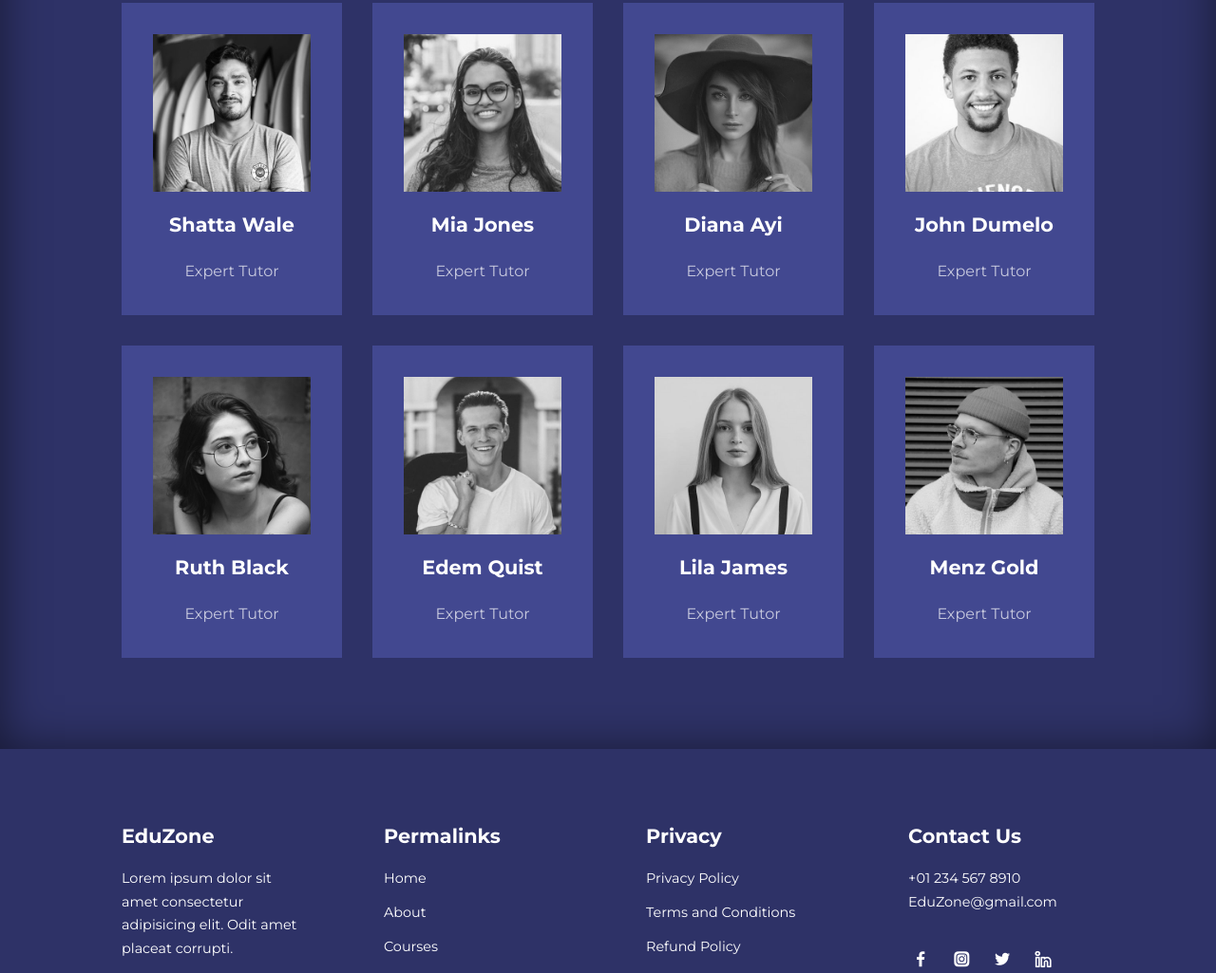
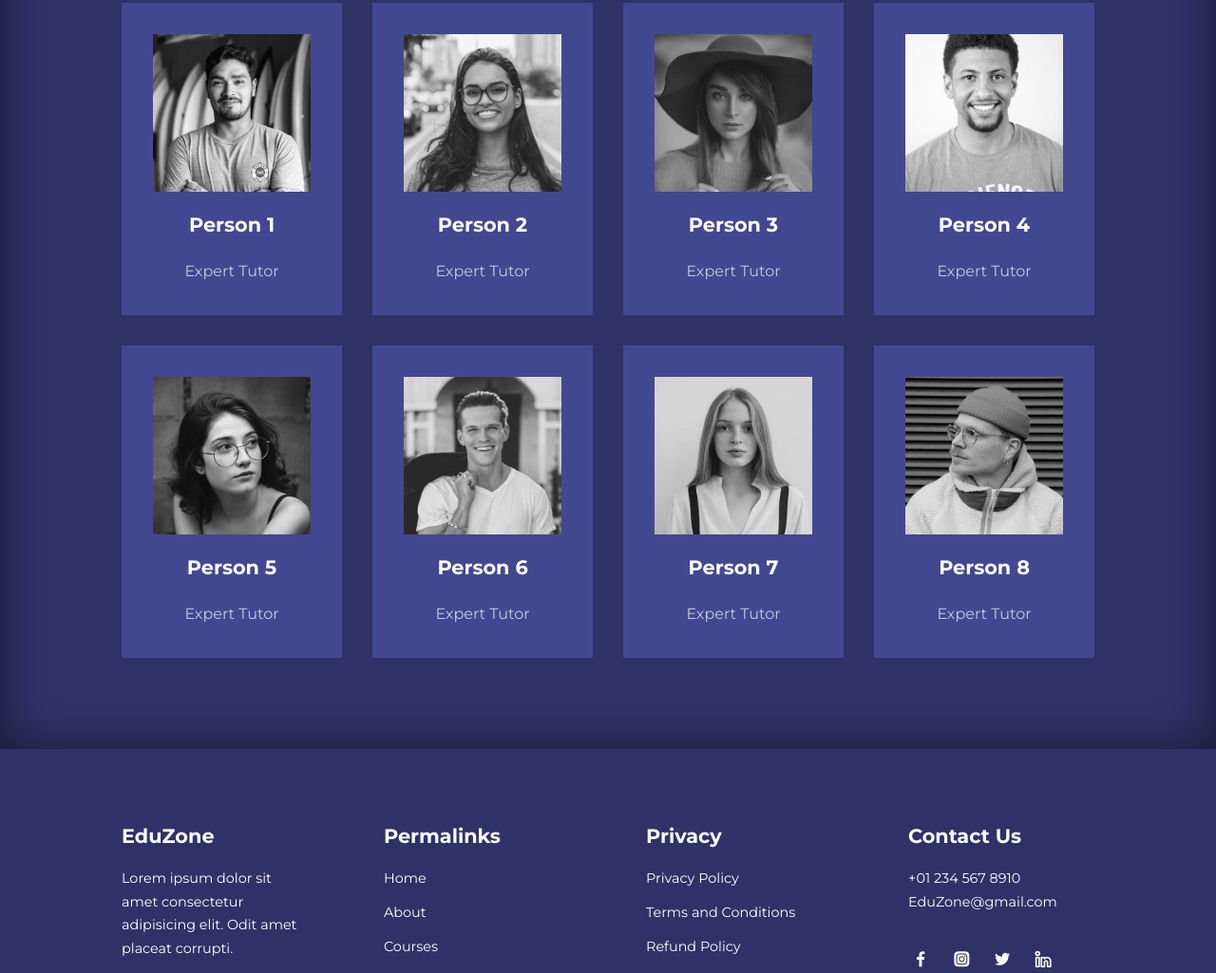
Before and after one commit to vikashprajapat-9/Education-Website, a plain HTML site: page about.html in a window 1280 px wide. Shown: the part 886-1911 px from the top of the page at 95% size. Drawn offline with nearby package versions, Linux system fonts and the light colour scheme.

Commit message:
Update about.html

```diff
--- a/about.html
+++ b/about.html
@@ -104,7 +104,7 @@
                     <img src="./images/tm1.jpg" >
                 </div>
                 <div class="team__member-info">
-                    <h4>Shatta Wale</h4>
+                    <h4>Person 1</h4>
                     <p>Expert Tutor</p>
                 </div>
                 <div class="team__member-socials">
@@ -125,7 +125,7 @@
                     <img src="./images/tm2.jpg" >
                 </div>
                 <div class="team__member-info">
-                    <h4>Mia Jones</h4>
+                    <h4>Person 2</h4>
                     <p>Expert Tutor</p>
                 </div>
                 <div class="team__member-socials">
@@ -146,7 +146,7 @@
                     <img src="./images/tm3.jpg" >
                 </div>
                 <div class="team__member-info">
-                    <h4>Diana Ayi</h4>
+                    <h4>Person 3</h4>
                     <p>Expert Tutor</p>
                 </div>
                 <div class="team__member-socials">
@@ -167,7 +167,7 @@
                     <img src="./images/tm4.jpg" >
                 </div>
                 <div class="team__member-info">
-                    <h4>John Dumelo</h4>
+                    <h4>Person 4</h4>
                     <p>Expert Tutor</p>
                 </div>
                 <div class="team__member-socials">
@@ -188,7 +188,7 @@
                     <img src="./images/tm5.jpg" >
                 </div>
                 <div class="team__member-info">
-                    <h4>Ruth Black</h4>
+                    <h4>Person 5</h4>
                     <p>Expert Tutor</p>
                 </div>
                 <div class="team__member-socials">
@@ -209,7 +209,7 @@
                     <img src="./images/tm6.jpg" >
                 </div>
                 <div class="team__member-info">
-                    <h4>Edem Quist</h4>
+                    <h4>Person 6</h4>
                     <p>Expert Tutor</p>
                 </div>
                 <div class="team__member-socials">
@@ -230,7 +230,7 @@
                     <img src="./images/tm7.jpg" >
                 </div>
                 <div class="team__member-info">
-                    <h4>Lila James</h4>
+                    <h4>Person 7</h4>
                     <p>Expert Tutor</p>
                 </div>
                 <div class="team__member-socials">
@@ -251,7 +251,7 @@
                     <img src="./images/tm8.jpg" >
                 </div>
                 <div class="team__member-info">
-                    <h4>Menz Gold</h4>
+                    <h4>Person 8</h4>
                     <p>Expert Tutor</p>
                 </div>
                 <div class="team__member-socials">
```
